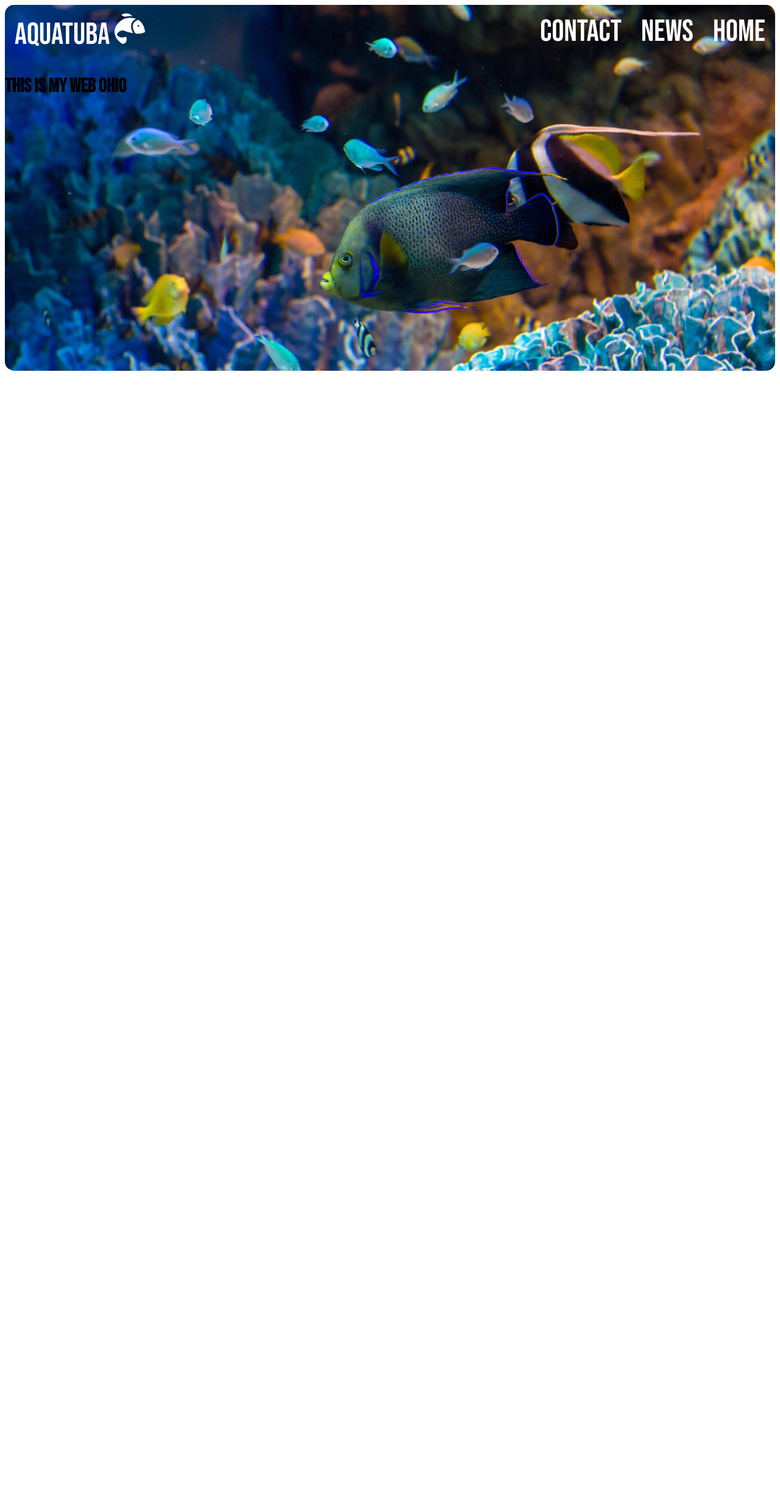
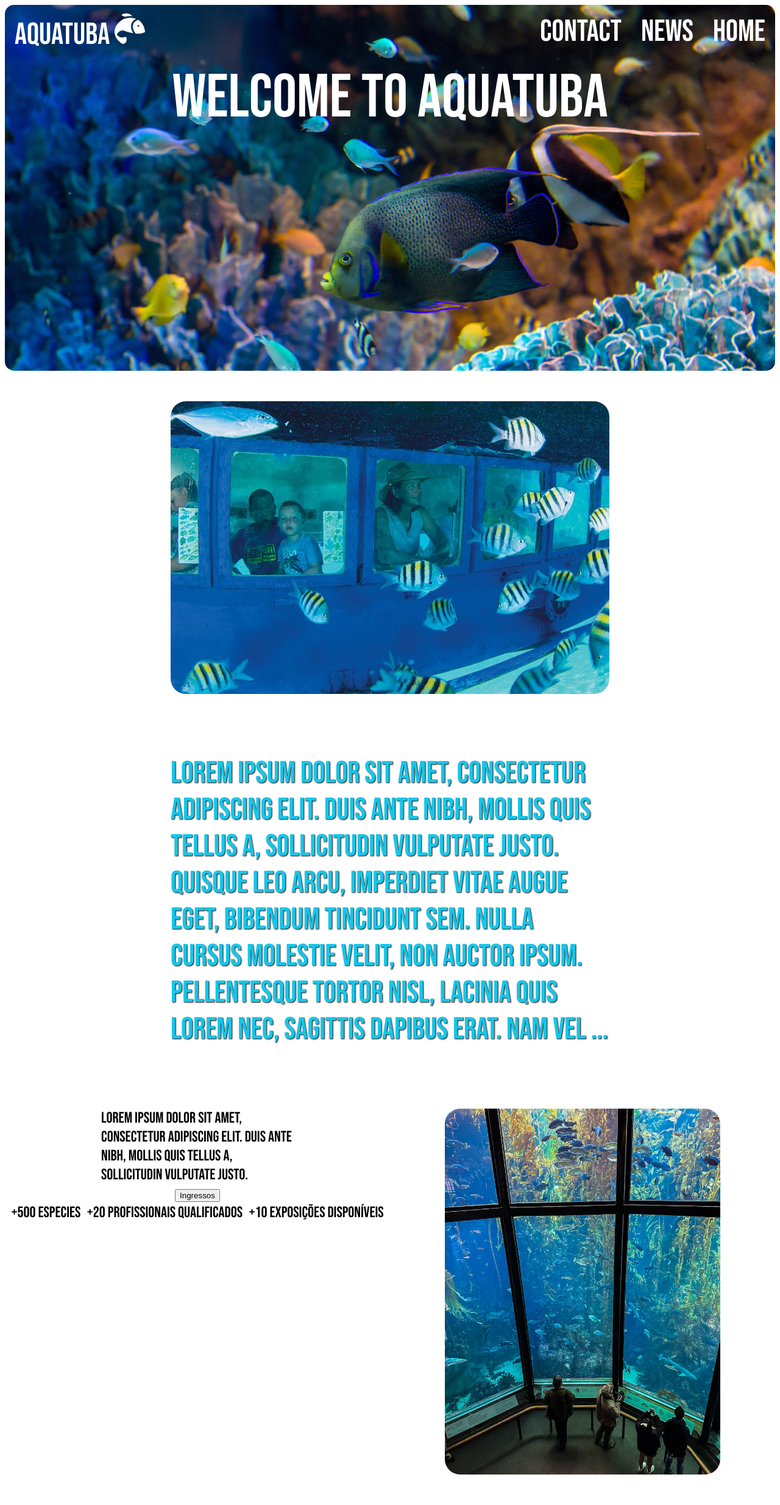
Before and after one commit to GabrielLealFelix12/flaskbogustesting, a Flask app: page /PageHome in a window 1280 px wide. Shown: the whole page at 61% size. Before the commit the page ends 608 px from the top, so only its background shows below. Run offline with Flask 3, Linux system fonts and the light colour scheme.

Commit message:
Update HomePageContent.html

```diff
--- a/my_flask_app/templates/PageHome/HomePageContent.html
+++ b/my_flask_app/templates/PageHome/HomePageContent.html
@@ -1,6 +1,6 @@
 {% extends "PageHome/Home.html" %}
 {% block PageTitle %}
- Fish
+ Fish {{content}}
 {% endblock %}
 
 {% block PageContent %}
@@ -19,18 +19,41 @@
     </ul>
   </div>
 <div class="TopPresentationContent">
-        <div>  <h1> This is my web {{content}} </h1> </div>
-        <div></div>
+        <div> Welcome to Aquatuba </div>
 </div>
 </div>
 
  <div class="MiddleContent">
-  <div class="MiddlePresentationContent"> </div>
+  <div class="MiddlePresentationContent">
+    <img src="static/images/ImgPageHome/fishArt.jpg" alt="fish_icon">
+  </div>
+
   <div>
+  Lorem ipsum dolor sit amet, consectetur adipiscing elit. Duis ante nibh, mollis quis tellus a, sollicitudin vulputate justo. Quisque leo arcu, imperdiet vitae augue eget, bibendum tincidunt sem. Nulla cursus molestie velit, non auctor ipsum. Pellentesque tortor nisl, lacinia quis lorem nec, sagittis dapibus erat. Nam vel  <span id="dots">...</span><span id="more"></span> libero et sapien tempor efficitur ac ac eros. In tempor pulvinar consectetur. Mauris vestibulum, neque vitae facilisis rhoncus, lorem leo eleifend velit, in efficitur velit mauris nec odio. Fusce congue sagittis nisl vitae euismod. Curabitur et pharetra urna, et tincidunt orci. Maecenas sed scelerisque augue, vel scelerisque lorem. Nulla aliquet ipsum vel ante tincidunt, ac dictum turpis pretium. Cras eu accumsan metus. Fusce eu libero velit. Proin luctus dolor sit amet imperdiet consectetur
   </div>
+
 </div>
 
  <div class="BottomContent">
+  <div class="MainContentBottom">
+    <div class="MainContentBottom">
+      <div> Lorem ipsum dolor sit amet, consectetur adipiscing elit. Duis ante nibh, mollis quis tellus a, sollicitudin vulputate justo. </div>
+      <div> <button> Ingressos </button> </div>
+    </div>
+
+    <div class="MainContentBottomInfo">
+     <div> +500 especies </div>
+     <div> +20 Profissionais qualificados </div>
+     <div> +10 exposições disponíveis </div>
+    </div>
+
+
+  </div>
+
+  <div class="ImgBottomContent">
+     <img src="static/images/ImgPageHome/touringFishPlace.jpg" alt="fish_icon">
+  </div>
+
  </div>
 
  <style>
@@ -82,5 +105,80 @@ body {
    filter:invert(100%) sepia(0%) saturate(0%) hue-rotate(213deg) brightness(112%) contrast(106%);
 }
 
+.TopPresentationContent{
+  font-size:50px;
+  width: 100%;
+  display: flex;
+  flex-wrap: wrap;
+  justify-content: center;
+}
+
+.TopPresentationContent div{
+  font-size:100px;
+  color: white;
+}
+
+.MiddleContent{
+  display: flex;
+  flex-wrap: wrap;
+  width: 100%;
+  justify-content: space-evenly;
+}
+
+.MiddleContent img{
+  border-radius: 25px;
+}
+
+.MiddleContent div{
+
+  width: 720px;
+  height: 480px;
+  margin-top: 50px;
+  margin-bottom: 50px;
+  font-size:50px;
+  color: #16c6e9;
+  text-shadow: 1px 1px 2px black;
+  overflow: hidden;
+}
+
+.BottomContent {
+  display: flex;
+  flex-wrap: wrap;
+  width: 100%;
+  justify-content: space-evenly;
+  margin-top: 50px;
+  margin-bottom: 50px;
+}
+
+.BottomContent div {
+
+  font-size: 25px;
+}
+
+
+.BottomContent img{
+  border-radius: 25px;
+  width: 452px;
+  height: 600px;
+}
+
+.MainContentBottom{
+  width: 50%;
+  display: flex;
+  flex-direction: column;
+  align-items: center;
+}
+.MainContentBottomInfo{
+  width: 100%;
+  display: flex;
+  justify-content: space-evenly;
+}
+
+.ImgBottomContent{
+  width: 50%;
+  display: flex;
+  flex-direction: column;
+  align-items: center;
+}
  </style>
 {% endblock %}
```
